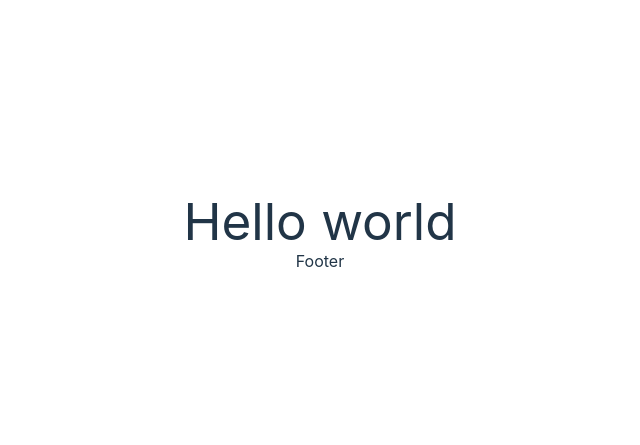
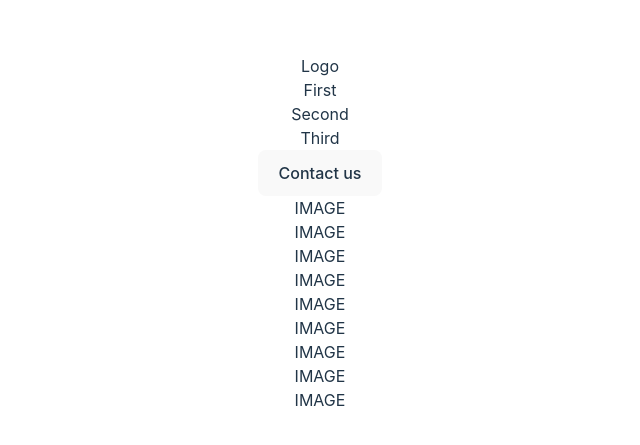
Before and after one commit to Genya10/tailwind-2024, a React (Vite) app: page / in a window 1280 px wide. Shown: the part 167-612 px from the top of the page, without its empty margins (320-960 px from the left). Built offline with nearby package versions, Linux system fonts and the light colour scheme.

Commit message:
create MainPart. Use flex, grid

```diff
--- a/src/App.jsx
+++ b/src/App.jsx
@@ -1,16 +1,14 @@
-import { useState } from 'react'
-import reactLogo from './assets/react.svg'
-import viteLogo from '/vite.svg'
 import './App.css'
+import { MainPart } from './components/MainPart'
+import { Title } from './components/Title'
 
 function App() {
 
   return (
-      <div className='p-5 border-solid border-3 border-red-700 rounded-lg bg-gray-300'>
-        <h1 className='text-5xl text-blue-500 font-bold underline p-4'>Hello world</h1>
-        <div className='mt-8 w-36 h-10 bg-orange-600 rounded-b-lg rounded-t-3xl'>
-          <h2 className='text-3xl text-zinc-800'>Footer</h2></div>
-      </div>
+    <>
+    <MainPart/>
+    {/*<Title/>*/}
+      </>
   )
 }
 
--- /dev/null
+++ b/src/components/MainPart.jsx
@@ -0,0 +1,26 @@
+export function MainPart() {
+  return (
+    <div className="container">
+      <header className="w-96 flex items-center justify-between mb-10">
+        <div>Logo</div>
+        <ul className="flex gap-2">
+          <li>First</li>
+          <li>Second</li>
+          <li>Third</li>
+        </ul>
+        <button>Contact us</button>
+      </header>
+      <section className="grid grid-cols-3 gap-5">
+        <div>IMAGE</div>
+        <div>IMAGE</div>
+        <div>IMAGE</div>
+        <div>IMAGE</div>
+        <div>IMAGE</div>
+        <div>IMAGE</div>
+        <div>IMAGE</div>
+        <div>IMAGE</div>
+        <div>IMAGE</div>
+      </section>
+    </div>
+  );
+}
--- /dev/null
+++ b/src/components/Title.jsx
@@ -0,0 +1,11 @@
+
+export function Title(){
+
+    return (
+        <div className='p-5 border-solid border-3 border-red-700 rounded-lg bg-gray-300'>
+        <h1 className='text-5xl text-blue-500 font-bold underline p-4'>Hello world</h1>
+        <div className='mt-8 w-36 h-10 bg-orange-600 rounded-b-lg rounded-t-3xl'>
+          <h2 className='text-3xl text-zinc-800'>Footer</h2></div>
+      </div>
+    )
+}
```
